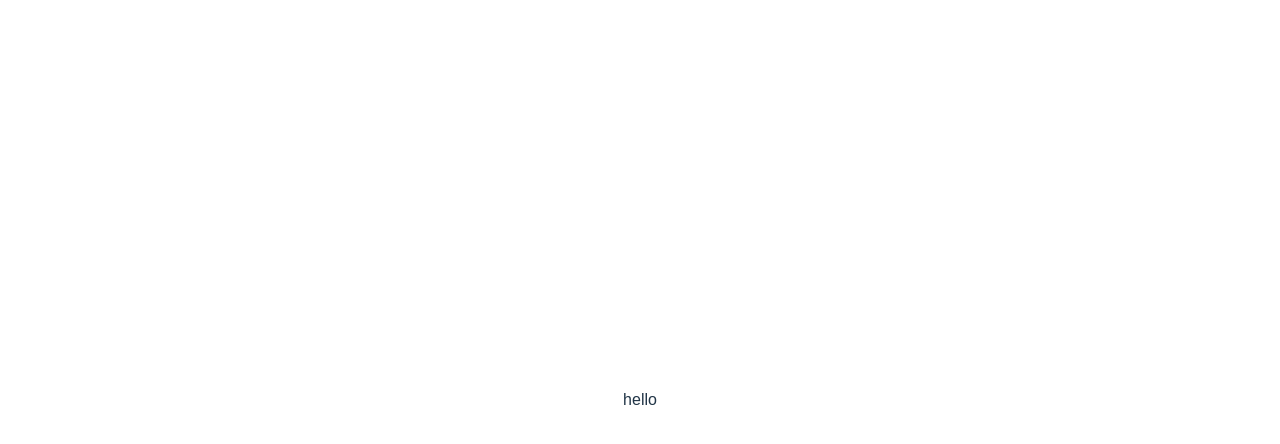
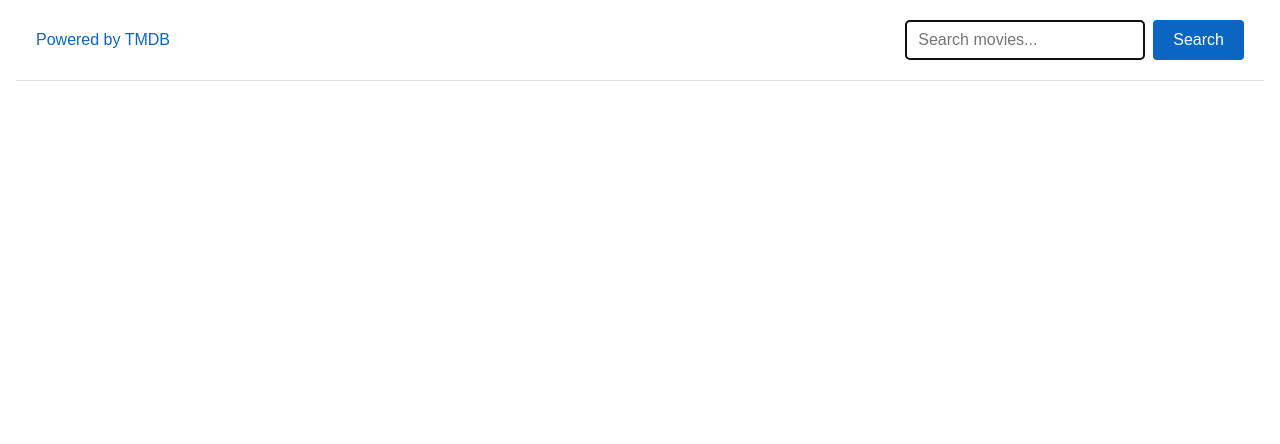
Before and after one commit to OlexTS/03-react-movies, a React (Vite) app: page / in a window 1280 px wide. Shown: the top 444 px of the page. Built offline with nearby package versions, Linux system fonts and the light colour scheme; no server answers.

Commit message:
create comp SearchBar

```diff
--- a/package.json
+++ b/package.json
@@ -13,7 +13,8 @@
     "axios": "^1.10.0",
     "modern-normalize": "^3.0.1",
     "react": "^19.1.0",
-    "react-dom": "^19.1.0"
+    "react-dom": "^19.1.0",
+    "react-hot-toast": "^2.5.2"
   },
   "devDependencies": {
     "@eslint/js": "^9.29.0",
--- a/src/components/App.tsx
+++ b/src/components/App.tsx
@@ -1,9 +1,29 @@
+import { useState } from "react";
+import toast, { Toaster } from "react-hot-toast";
 import css from "./App.module.css";
+import SearchBar from "./SearchBar/SearchBar";
+import { fetchMovies } from "../services/movieService";
+import type { Movie } from "../types/movie";
 
 function App() {
+  const [movies, setMovies] = useState<Movie[]>([]);
+
+  const handleSearch = async (movie: string) => {
+    try {
+      const data = await fetchMovies(movie);
+      if(data.length === 0){
+        toast.error('No movies found for your request.')
+      }
+      setMovies(data);
+    } catch (error) {
+      console.log(error);
+    }
+  };
+
   return (
     <div className={css.app}>
-      <p>hello </p>
+      <SearchBar onSubmit={handleSearch} />
+      <Toaster />
     </div>
   );
 }
--- /dev/null
+++ b/src/components/SearchBar/SearchBar.module.css
@@ -0,0 +1,57 @@
+.header {
+    padding: 20px;
+    background-color: #ffffff;
+    border-bottom: 1px solid #e0e0e0;
+    margin-bottom: 20px;
+}
+
+.container {
+    max-width: 1440px;
+    margin: 0 auto;
+    display: flex;
+    justify-content: space-between;
+    align-items: center;
+    flex-wrap: wrap;
+    gap: 12px;
+}
+
+.link {
+    font-size: 16px;
+    font-weight: 500;
+    color: #0a66c2;
+    text-decoration: none;
+    transition: color 0.2s ease;
+}
+
+.link:hover {
+    color: #004182;
+    text-decoration: underline;
+}
+
+.form {
+    display: flex;
+    gap: 8px;
+    flex-wrap: nowrap;
+}
+
+.input {
+    padding: 10px 12px;
+    font-size: 16px;
+    border: 1px solid #ccc;
+    border-radius: 4px;
+    width: 240px;
+}
+
+.button {
+    padding: 10px 20px;
+    font-size: 16px;
+    background-color: #0a66c2;
+    color: white;
+    border: none;
+    border-radius: 4px;
+    cursor: pointer;
+}
+
+.button:hover {
+    background-color: #004182;
+}
--- /dev/null
+++ b/src/components/SearchBar/SearchBar.tsx
@@ -0,0 +1,47 @@
+import toast from "react-hot-toast";
+import css from "./SearchBar.module.css";
+
+interface SearchFormProps {
+  onSubmit: (query: string) => void;
+}
+
+const SearchBar = ({ onSubmit }: SearchFormProps) => {
+  const handleSubmit = (formData: FormData) => {
+    const movie = formData.get("query") as string;
+    if (movie === "") {
+      toast.error("Please enter your search query.");
+      return;
+    }
+    onSubmit(movie);
+  };
+
+  return (
+    <header className={css.header}>
+      <div className={css.container}>
+        <a
+          className={css.link}
+          href="https://www.themoviedb.org/"
+          target="_blank"
+          rel="noopener noreferrer"
+        >
+          Powered by TMDB
+        </a>
+        <form className={css.form} action={handleSubmit}>
+          <input
+            className={css.input}
+            type="text"
+            name="query"
+            autoComplete="off"
+            placeholder="Search movies..."
+            autoFocus
+          />
+          <button className={css.button} type="submit">
+            Search
+          </button>
+        </form>
+      </div>
+    </header>
+  );
+};
+
+export default SearchBar;
--- a/src/index.css
+++ b/src/index.css
@@ -24,9 +24,8 @@ a:hover {
 
 body {
   margin: 0;
-  display: flex;
-  justify-content: center;
-  place-items: center;
+  /* display: flex;
+  place-items: center; */
   min-width: 320px;
   min-height: 100vh;
 }
```
Also changed, not shown: 1 other file (tests, documents, lock files or other folders).
